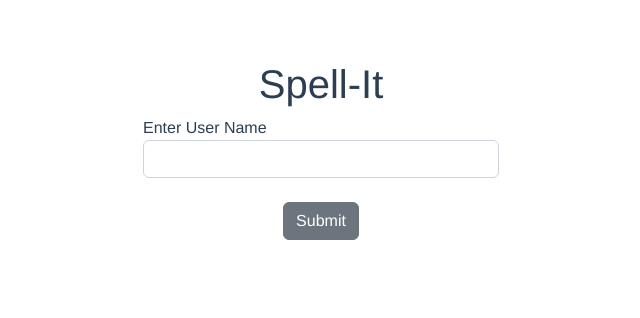
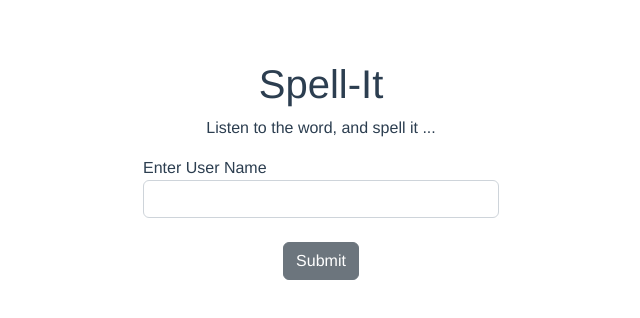
Before and after one commit to Jeshreen/Spell-It, a Vue app: page / in a window 1280 px wide. Shown: the top 318 px of the page, without its empty margins (319-959 px from the left). Built offline with nearby package versions, Linux system fonts and the light colour scheme.

Commit message:
type fixes

```diff
--- a/src/App.vue
+++ b/src/App.vue
@@ -1,7 +1,7 @@
 <template>
   <div id="app">
     <h1>Spell-It</h1>
-
+    <p>Listen to the word, and spell it ...</p>
     <UserDetails v-if="!user" />
     <div v-if="user">
       <UserCard />
```
